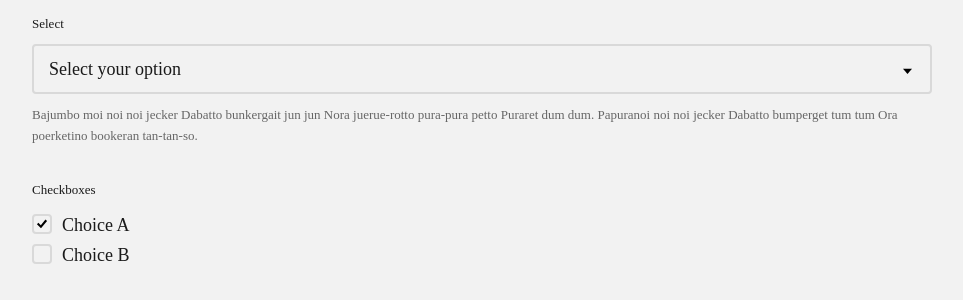
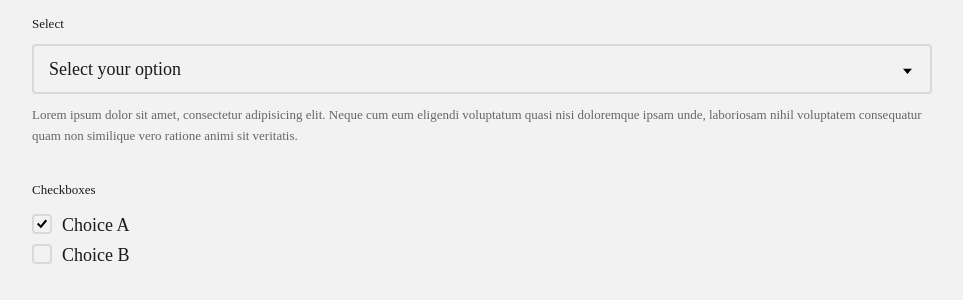
Before and after one commit to justanotherdave/elements, a PHP site: page / in a window 1280 px wide. Shown: the part 4399-4699 px from the top of the page, without its empty margins (158-1121 px from the left). Run offline with PHP 8.4, Linux system fonts and the light colour scheme; some web fonts are replaced.

Commit message:
no message

```diff
--- a/index.php
+++ b/index.php
@@ -190,7 +190,7 @@
 						<option>Option two</option>
 						<option>Option three</option>
 					</select>
-					<span>Bajumbo moi noi noi jecker Dabatto bunkergait jun jun Nora juerue-rotto pura-pura petto Puraret dum dum. Papuranoi noi noi jecker Dabatto bumperget tum tum Ora poerketino bookeran tan-tan-so.</span>
+					<span>Lorem ipsum dolor sit amet, consectetur adipisicing elit. Neque cum eum eligendi voluptatum quasi nisi doloremque ipsam unde, laboriosam nihil voluptatem consequatur quam non similique vero ratione animi sit veritatis.</span>
 				</div>
 				<div class="checkbox-radio">
 					<label>Checkboxes</label>
```
